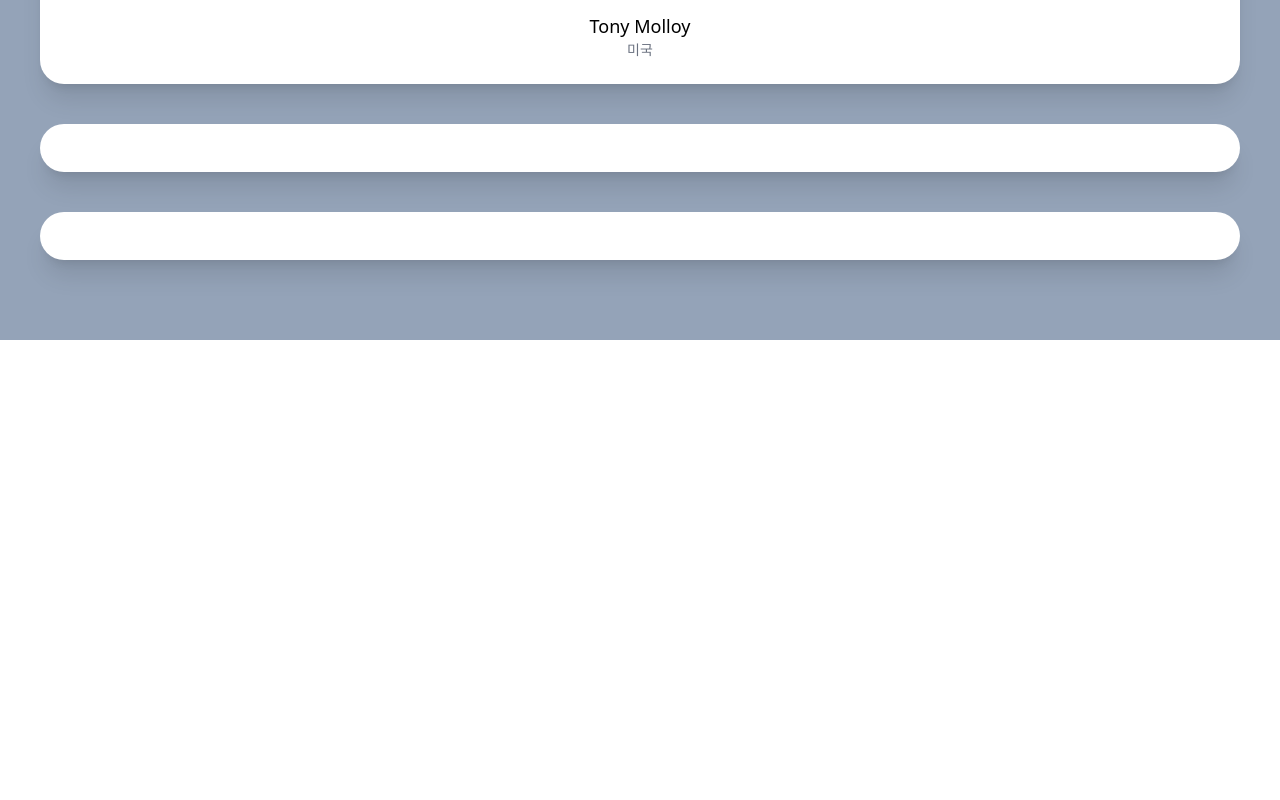
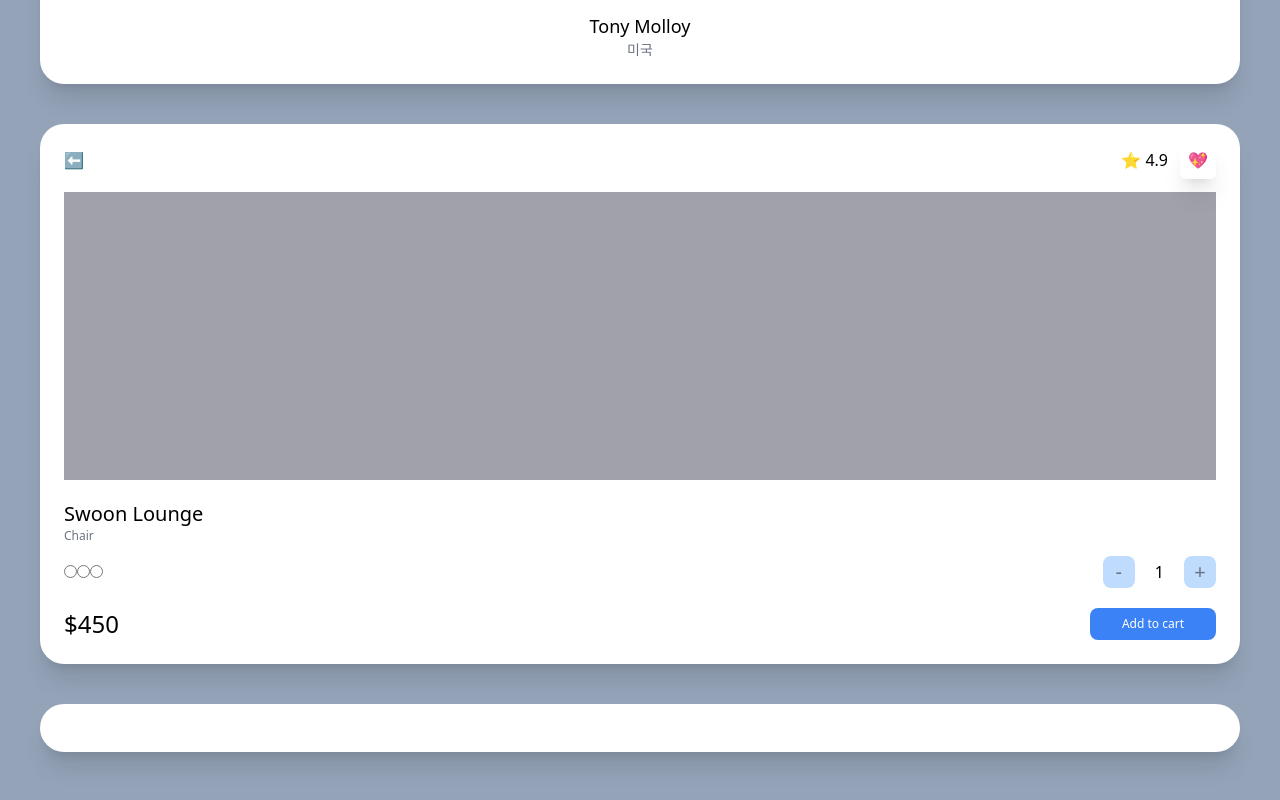
Before and after one commit to namwookyung/carrot-market, a Next.js app: page / in a window 1280 px wide. Shown: the part 538-1338 px from the top of the page. Before the commit the page ends 878 px from the top, so only its background shows below. Built offline with nearby package versions, Linux system fonts and the light colour scheme.

Commit message:
테스트 실행 파트3_24.06.08

```diff
--- a/pages/index.tsx
+++ b/pages/index.tsx
@@ -2,7 +2,7 @@
 
 const Home: NextPage = () => {
   return (
-    <div className="bg-slate-400 py-20 px-10 grid gap-10">
+    <div className="bg-slate-400 py-20 px-10 grid gap-10 min-h-screen">
       <div className="bg-white p-6 rounded-3xl shadow-xl">
         <span className="font-semibold text-3xl">Select Item</span>
         <div className="flex justify-between my-2">
@@ -41,7 +41,36 @@
           </div>
         </div>
       </div>
-      <div className="bg-white p-6 rounded-3xl shadow-xl"></div>
+      <div className="bg-white p-6 rounded-3xl shadow-xl">
+        <div className="flex mb-5 justify-between items-center">
+          <span>⬅️</span>
+          <div className="space-x-3">
+            <span>⭐️ 4.9</span>
+            <span className="shadow-xl p-2 rounded-md">💖</span>
+          </div>
+        </div>
+        <div className="bg-zinc-400 h-72 mb-5"></div>
+        <div className="flex flex-col">
+          <span className="font-medium text-xl">Swoon Lounge</span>
+          <span className="text-xs text-gray-500">Chair</span>
+          <div className="mt-3 mb-5 flex justify-between items-center">
+            <div>
+              <input type="radio" />
+              <input type="radio" />
+              <input type="radio" />
+            </div>
+            <div className="flex items-center space-x-5">
+              <button className="rounded-lg bg-blue-200 flex justify-center items-center aspect-square w-8 text-xl text-gray-500">-</button>
+              <span>1</span>
+              <button className="rounded-lg bg-blue-200 flex justify-center items-center aspect-square w-8 text-xl text-gray-500">+</button>
+            </div>
+          </div>
+          <div className="flex justify-between items-center">
+            <span className="font-medium text-2xl">$450</span>
+            <button className="bg-blue-500 py-2 px-8 text-center text-xs text-white rounded-lg">Add to cart</button>
+          </div>
+        </div>
+      </div>
       <div className="bg-white p-6 rounded-3xl shadow-xl"></div>
     </div>
     );
```
